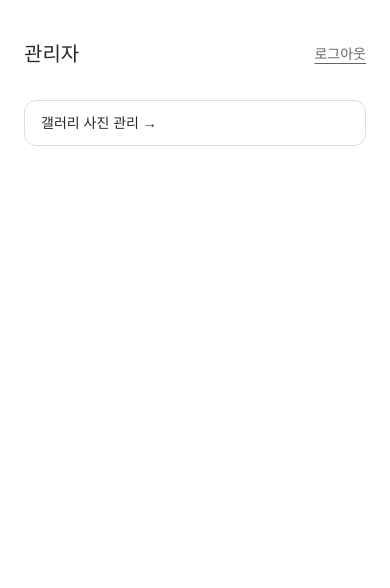
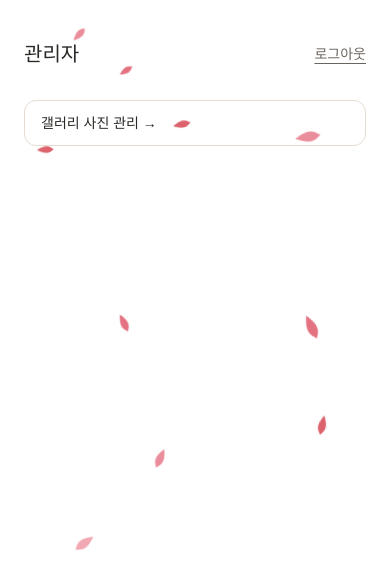
Before and after one commit to jaewon0913/intellij_claude_vibe_wedding, a Next.js app: page /admin in a window 390 px wide. Shown: the top 588 px of the page. Built offline with nearby package versions, Linux system fonts and the light colour scheme; a web font is replaced by a local one.

Commit message:
feat: 전체 화면에 흩날리는 꽃잎 애니메이션 추가 (Petals, 480px 모바일 프레임 안에서만 표시)

```diff
--- a/app/globals.css
+++ b/app/globals.css
@@ -47,3 +47,31 @@ body {
 .animate-fade-in-up {
   animation: fade-in-up 0.9s ease-out both;
 }
+
+/* 전체 화면에 흩날리는 꽃잎 (components/ui/Petals.tsx에서 사용) */
+@keyframes petal-fall {
+  0% {
+    transform: translate(0, 0) rotate(0deg);
+    opacity: 0;
+  }
+  8% {
+    opacity: 0.85;
+  }
+  50% {
+    transform: translate(var(--petal-drift), 55vh) rotate(180deg);
+  }
+  92% {
+    opacity: 0.85;
+  }
+  100% {
+    transform: translate(calc(var(--petal-drift) * -1), 115vh) rotate(360deg);
+    opacity: 0;
+  }
+}
+
+.petal-fall {
+  animation-name: petal-fall;
+  animation-timing-function: linear;
+  animation-iteration-count: infinite;
+  will-change: transform, opacity;
+}
--- a/app/layout.tsx
+++ b/app/layout.tsx
@@ -2,6 +2,7 @@ import type { Metadata } from "next";
 import { ToastProvider } from "@/components/providers/ToastProvider";
 import { invitationConfig } from "@/config/invitation.config";
 import { getCloudinaryUrl } from "@/lib/cloudinary";
+import Petals from "@/components/ui/Petals";
 import "pretendard/dist/web/variable/pretendardvariable.css";
 import "@fontsource/gowun-batang/400.css";
 import "@fontsource/gowun-batang/700.css";
@@ -40,11 +41,15 @@ export default function RootLayout({
   return (
     <html lang="ko" className="h-full antialiased">
       <body className="min-h-full bg-ink text-ink">
-        <ToastProvider>
-          <div className="mx-auto flex min-h-screen w-full max-w-[480px] flex-col bg-paper shadow-2xl">
-            {children}
-          </div>
-        </ToastProvider>
+        {/* transform을 줘서 이 div를 fixed 자식들(Petals/Toast/모달)의
+            containing block으로 만듦 → 데스크탑에서도 480px 카드 안에서만 떠다님 */}
+        <div
+          className="relative mx-auto flex min-h-screen w-full max-w-[480px] flex-col bg-paper shadow-2xl"
+          style={{ transform: "translateZ(0)" }}
+        >
+          <Petals />
+          <ToastProvider>{children}</ToastProvider>
+        </div>
       </body>
     </html>
   );
--- a/components/sections/AccountInfo.tsx
+++ b/components/sections/AccountInfo.tsx
@@ -48,12 +48,13 @@ export default function AccountInfo() {
         <p className="text-xs tracking-[0.35em] text-accent">GIFT</p>
         <h2 className="mt-4 font-serif text-2xl text-ink">마음 전하실 곳</h2>
         <p className="mt-3 text-sm text-ink-light">
-            멀리서도 축하의 마음을
-            전하고 싶으신 분들을 위해
-            계좌번호를 안내드립니다.
-
-            소중한 축하를 보내주셔서 감사드리며,
-            따뜻한 마음에 깊이 감사드립니다.
+            <br/>
+            멀리서도 축하의 마음을<br/>
+            전하고 싶으신 분들을 위해<br/>
+            계좌번호를 안내드립니다.<br/>
+            <br/>
+            소중한 축하를 보내주셔서 감사드리며,<br/>
+            따뜻한 마음에 깊이 감사드립니다.<br/>
         </p>
 
         <button
--- /dev/null
+++ b/components/ui/Petals.tsx
@@ -0,0 +1,67 @@
+"use client";
+
+import { useMemo } from "react";
+
+// 화면 전체에 떠다니는 장식용 꽃잎 오버레이.
+// pointer-events-none이라 클릭/스크롤을 전혀 방해하지 않음.
+
+interface PetalConfig {
+  id: number;
+  left: number; // %
+  size: number; // px
+  duration: number; // s
+  delay: number; // s
+  drift: number; // px, 좌우로 흔들리는 정도
+  color: string;
+}
+
+const PETAL_COLORS = ["#e0596b", "#e8798a", "#d64550", "#ef98a4"];
+const PETAL_COUNT = 16;
+
+function PetalShape({ color }: { color: string }) {
+  return (
+    <svg viewBox="0 0 20 28" className="h-full w-full" fill={color}>
+      <path d="M10 0C14 6 20 10 10 28C0 10 6 6 10 0Z" />
+    </svg>
+  );
+}
+
+export default function Petals() {
+  const petals = useMemo<PetalConfig[]>(() => {
+    return Array.from({ length: PETAL_COUNT }).map((_, i) => ({
+      id: i,
+      left: Math.random() * 100,
+      size: 10 + Math.random() * 10,
+      duration: 9 + Math.random() * 8,
+      delay: Math.random() * 12,
+      drift: 30 + Math.random() * 50,
+      color: PETAL_COLORS[i % PETAL_COLORS.length],
+    }));
+  }, []);
+
+  return (
+    <div
+      className="pointer-events-none fixed inset-0 z-40 overflow-hidden"
+      aria-hidden="true"
+    >
+      {petals.map((p) => (
+        <span
+          key={p.id}
+          className="petal-fall absolute top-[-10%]"
+          style={
+            {
+              left: `${p.left}%`,
+              width: p.size,
+              height: p.size * 1.3,
+              animationDuration: `${p.duration}s`,
+              animationDelay: `${p.delay}s`,
+              "--petal-drift": `${p.drift}px`,
+            } as React.CSSProperties
+          }
+        >
+          <PetalShape color={p.color} />
+        </span>
+      ))}
+    </div>
+  );
+}
--- a/config/invitation.config.ts
+++ b/config/invitation.config.ts
@@ -41,12 +41,23 @@ export const invitationConfig: InvitationConfig = {
     lat: 37.4817956,
     lng: 126.7985091,
     parkingInfo: [
+        "자가용 이용 시",
       "네비게이션 입력: 부천시 소사구 소사본동 65-7번지",
       "서울외곽순환도로(시흥IC) - 소사본3동 - 소사구청 옆",
       "건물 주차타워 주차장 이용 (2시간 무료)",
     ],
-    transitInfo: ["1호선 소사역 1번 출구 도보 5분"],
-    shuttleInfo: ["소사구청 삼거리/MJ컨벤션 : 19, 83, 88"],
+    transitInfo: [
+        "지하철 이용 시",
+        "1호선/서해선 소사역 1번 출구 도보 5분"
+    ],
+    shuttleInfo: [
+        "버스 이용 시",
+        "소사구청 삼거리 · MJ컨벤션 : 19, 83, 88",
+        "소사구청 삼거리 : 73, 60-1, 99",
+        "소사구청 삼거리 : 53",
+        "소사역 · 소사지구대 : 19, 53, 83, 88",
+        "소사푸르지오 : 20, 56, 56-1, 60, 60-1"
+    ],
   },
   accounts: {
     groomSide: [
```
